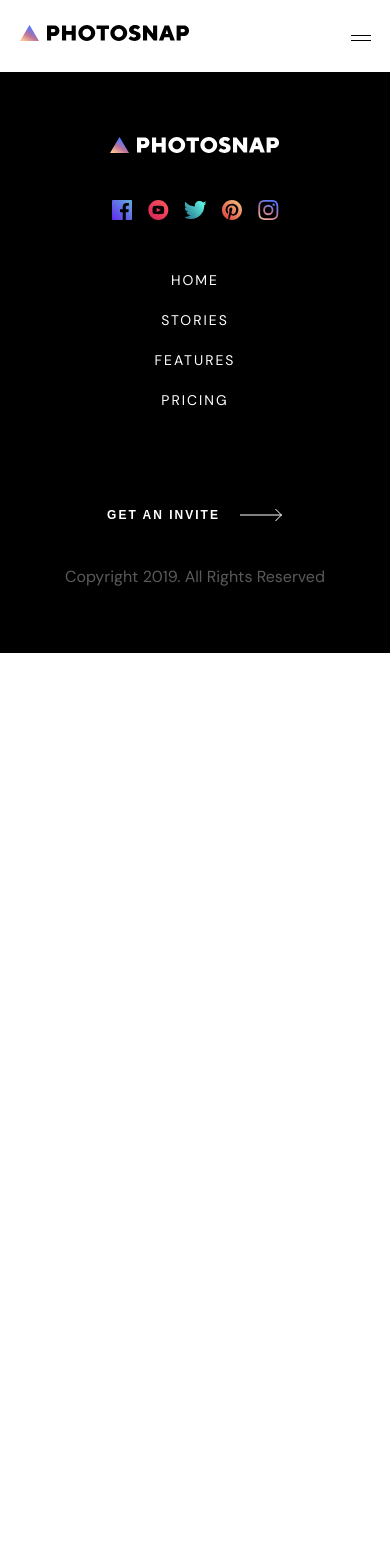
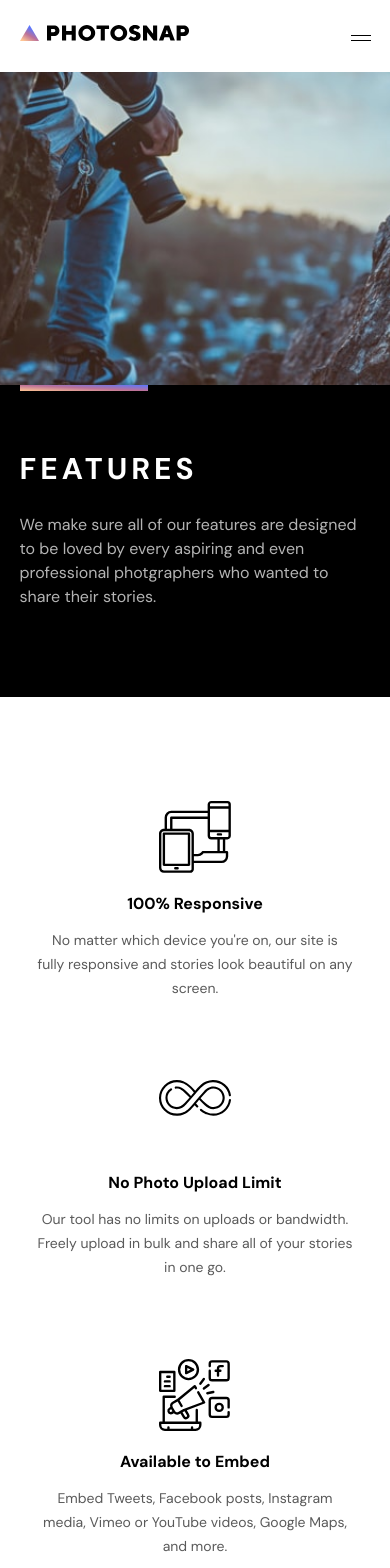
Before and after one commit to thomasthuynh/photosnap, a React (Vite) app: page /features in a window 390 px wide. Shown: the top 1568 px of the page. Before the commit the page ends 844 px from the top, so only its background shows below. Built offline with nearby package versions, Linux system fonts and the light colour scheme.

Commit message:
Added and styled mobile Features page

```diff
--- a/src/App.tsx
+++ b/src/App.tsx
@@ -1,6 +1,7 @@
 import { Routes, Route } from "react-router-dom";
 import Home from "./pages/Home";
 import Stories from "./pages/Stories"
+import Features from "./pages/Features";
 
 import Nav from "./components/Nav";
 import Footer from "./components/Footer";
@@ -15,6 +16,7 @@ function App() {
       <Routes>
         <Route path="/" element={<Home />} />
         <Route path="/stories" element={<Stories />} />
+        <Route path="/features" element={<Features />} />
       </Routes>
       <Footer />
     </div>
--- a/src/components/Footer.tsx
+++ b/src/components/Footer.tsx
@@ -49,7 +49,7 @@ const Footer = (props: Props) => {
                 <Link to="/stories">Stories</Link>
               </li>
               <li>
-                <Link to="/">Features</Link>
+                <Link to="/features">Features</Link>
               </li>
               <li>
                 <Link to="/">Pricing</Link>
--- a/src/components/Nav.tsx
+++ b/src/components/Nav.tsx
@@ -26,7 +26,7 @@ const Nav = () => {
               <Link to="/stories">Stories</Link>
             </li>
             <li>
-              <Link to="/">Features</Link>
+              <Link to="/features">Features</Link>
             </li>
             <li>
               <Link to="/">Pricing</Link>
@@ -55,7 +55,7 @@ const Nav = () => {
               <Link to="/stories">Stories</Link>
             </li>
             <li>
-              <Link to="/">Features</Link>
+              <Link to="/features">Features</Link>
             </li>
             <li>
               <Link to="/">Pricing</Link>
--- /dev/null
+++ b/src/pages/Features.tsx
@@ -0,0 +1,80 @@
+import Feature from "../ui/Feature";
+import "../scss/_features.scss";
+
+import FeaturesHeroLg from "../assets/features/desktop/hero.jpg";
+import FeaturesHeroMd from "../assets/features/tablet/hero.jpg";
+import FeaturesHeroSm from "../assets/features/mobile/hero.jpg";
+
+import Responsive from "../assets/features/desktop/responsive.svg";
+import NoLimit from "../assets/features/desktop/no-limit.svg";
+import Embed from "../assets/features/desktop/embed.svg";
+import CustomDomain from "../assets/features/desktop/custom-domain.svg";
+import BoostExposure from "../assets/features/desktop/boost-exposure.svg";
+import DragDrop from "../assets/features/desktop/drag-drop.svg";
+
+type Props = {};
+
+const Features = (props: Props) => {
+  return (
+    <div className="features">
+      <header>
+        <div className="featuresHeroImgContainer">
+          <picture>
+            <source media="(min-width: 1280px)" srcSet={FeaturesHeroLg} />
+            <source media="(min-width: 768px)" srcSet={FeaturesHeroMd} />
+            <img src={FeaturesHeroSm} alt="/" />
+          </picture>
+        </div>
+
+        <div className="featuresTextContainer">
+          <div className="wrapper">
+            <div className="featuresText">
+              <div className="gradient"></div>
+              <h1>Features</h1>
+              <p>
+                We make sure all of our features are designed to be loved by
+                every aspiring and even professional photgraphers who wanted to
+                share their stories.
+              </p>
+            </div>
+          </div>
+        </div>
+      </header>
+
+      <div className="featuresList wrapper">
+        <Feature
+          icon={Responsive}
+          title="100% Responsive"
+          description="No matter which device you're on, our site is fully responsive and stories look beautiful on any screen."
+        />
+        <Feature
+          icon={NoLimit}
+          title="No Photo Upload Limit"
+          description="Our tool has no limits on uploads or bandwidth. Freely upload in bulk and share all of your stories in one go."
+        />
+        <Feature
+          icon={Embed}
+          title="Available to Embed"
+          description="Embed Tweets, Facebook posts, Instagram media, Vimeo or YouTube videos, Google Maps, and more."
+        />
+        <Feature
+          icon={CustomDomain}
+          title="Custom Domain"
+          description="With Photosnap subscriptions you can host your stories on your own domain. You can also remove our branding!"
+        />
+        <Feature
+          icon={BoostExposure}
+          title="Boost Your Exposure"
+          description="Users that viewed your story or gallery can easily get notified of new nad featured stories with our built in mailing list."
+        />
+        <Feature
+          icon={DragDrop}
+          title="Drag & Drop Image"
+          description="Easily drag and drop your image and get beautiful shots everytime. No over the top tooling to add friction to creating stories."
+        />
+      </div>
+    </div>
+  );
+};
+
+export default Features;
--- /dev/null
+++ b/src/scss/_features.scss
@@ -0,0 +1,48 @@
+.featuresHeroImgContainer {
+  display: grid;
+}
+
+.featuresTextContainer {
+  padding: 6.4rem 0;
+  color: #fff;
+  background-color: #000;
+  position: relative;
+
+  p {
+    color: #b4b4b4;
+    padding: 2.4rem 0;
+  }
+}
+
+.featuresText {
+  .gradient {
+    position: absolute;
+    top: 0;
+    height: 0.6rem;
+    width: 12.8rem;
+    background: linear-gradient(to top right, #ffc593, #bc7198, #5a77ff);
+  }
+}
+
+.featuresList {
+  display: grid;
+  place-items: center;
+  padding: 6.4rem 0;
+}
+
+// COMMIT FIRST
+
+// @media (min-width: 768px) {
+//   .features header {
+//     display: grid;
+//     grid-template-columns: repeat(3, 1fr);
+//   }
+
+//   .featuresTextContainer {
+//     grid-column: span 2;
+//   }
+
+//   .featuresHeroImgContainer {
+//     order: 1;
+//   }
+// }
--- a/src/scss/_main.scss
+++ b/src/scss/_main.scss
@@ -50,7 +50,6 @@
   .arrow {
     filter: invert(100%);
   }
-}
 
   .gradient {
     position: absolute;
@@ -58,6 +57,7 @@
     height: 0.6rem;
     width: 12.8rem;
     background: linear-gradient(to top right, #ffc593, #bc7198, #5a77ff);
+  }
 }
 
 @media (min-width: 768px) {
@@ -95,7 +95,6 @@
     button {
       width: 75%;
     }
-  }
 
     .gradient {
       top: 0;
@@ -103,6 +102,7 @@
       height: 100%;
       width: 0.6rem;
       background: linear-gradient(to top, #ffc593, #bc7198, #5a77ff);
+    }
   }
 }
 
```
Lines whose indentation alone changed are shown as unchanged.
